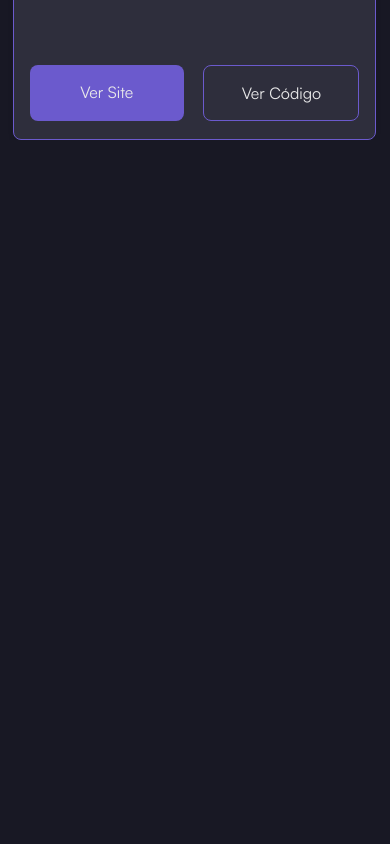
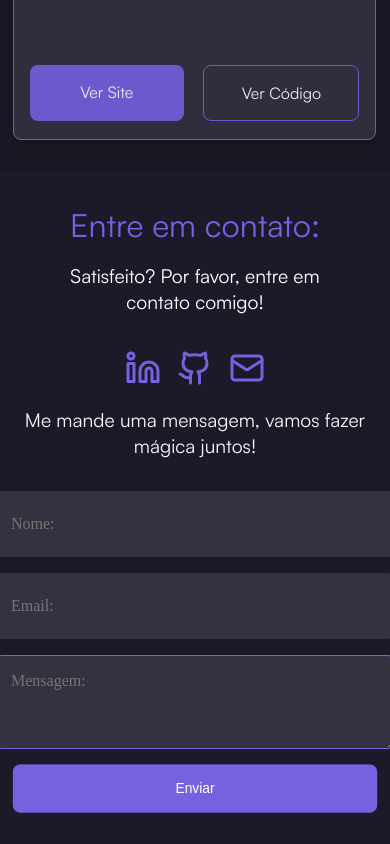
Before and after one commit to GabrielGevert/portfolio, a Next.js app: page / in a window 390 px wide. Shown: the part 3607-4451 px from the top of the page. Before the commit the page ends 3747 px from the top, so only its background shows below. Built offline with nearby package versions, Linux system fonts and the light colour scheme.

Commit message:
added responsive

```diff
--- a/src/app/page.tsx
+++ b/src/app/page.tsx
@@ -17,7 +17,7 @@ export default function Home() {
       <AboutMe ref={refs.aboutMeRef} />
       <Stacks ref={refs.stacksRef} />
       <Projects ref={refs.projectsRef} />
-      {/* <Contact ref={refs.contactRef} /> */}
+      <Contact ref={refs.contactRef} />
     </>
   );
 }
```
